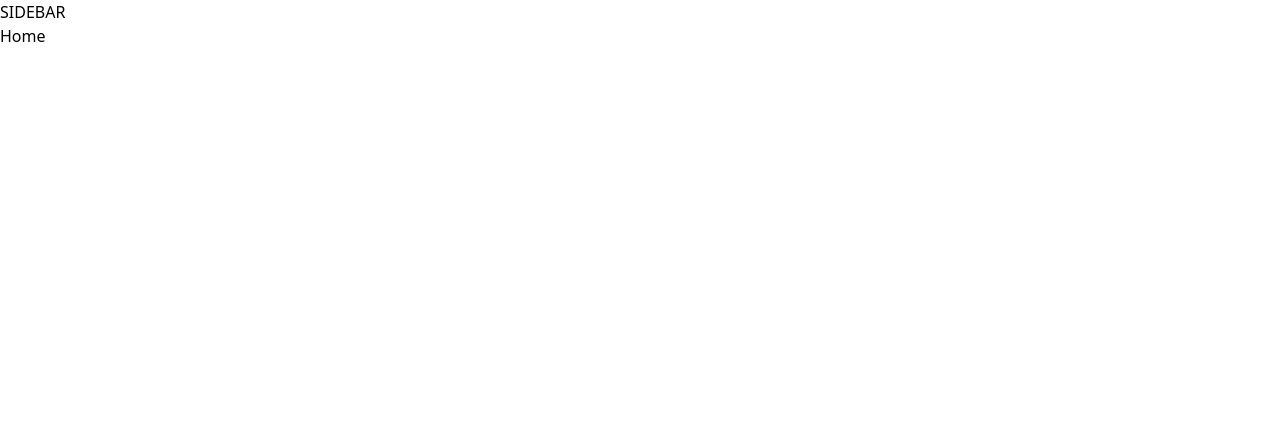
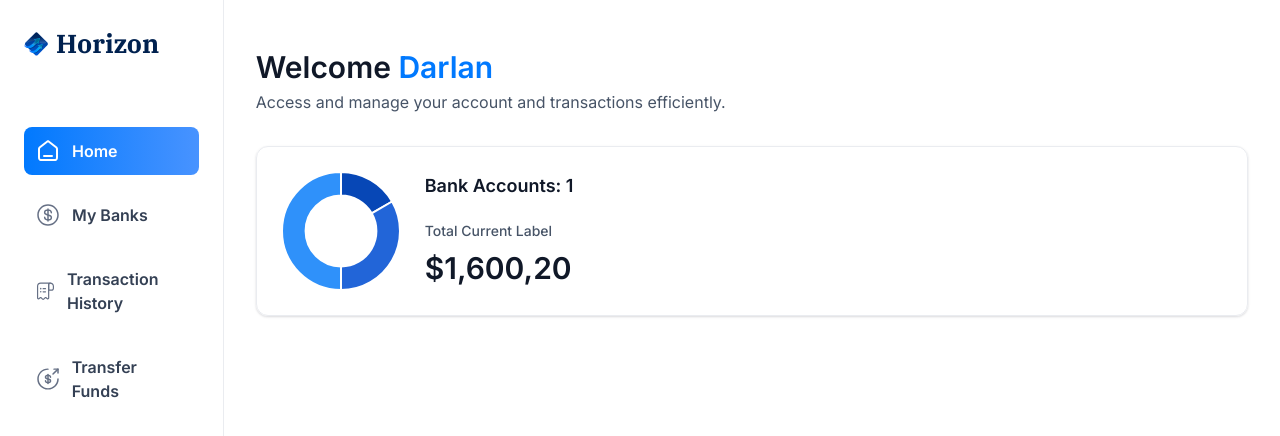
Before and after one commit to darlanZero/JSM_Banking, a Next.js app: page / in a window 1280 px wide. Shown: the top 436 px of the page. Built offline with nearby package versions, Linux system fonts and the light colour scheme.

Commit message:
Home page and sidebar created, first chart created

```diff
--- a/app/(root)/layout.tsx
+++ b/app/(root)/layout.tsx
@@ -1,11 +1,15 @@
+import Sidebar from "@/components/Sidebar";
+
 export default function RootLayout({
   children,
 }: Readonly<{
   children: React.ReactNode;
 }>) {
+  const loggedIn = { firstName : 'Darlan', lastName : 'Oliveira'}
+
   return (
-    <main>
-        SIDEBAR
+    <main className="flex h-screen w-full font-inter">
+        <Sidebar user={loggedIn} />
         {children}
     </main>
   );
--- a/app/(root)/page.tsx
+++ b/app/(root)/page.tsx
@@ -1,8 +1,30 @@
+import HeaderBox from '@/components/HeaderBox'
+import TotalBalanceBox from '@/components/TotalBalanceBox'
 import React from 'react'
 
 const Home = () => {
+
+  const loggedIn = { firstName : 'Darlan'}
+
   return (
-    <div>Home</div>
+    <section className='home'>
+      <div className='home-content'>
+        <header className='home-header'>
+          <HeaderBox
+            type="greeting"
+            title="Welcome"
+            user={loggedIn?.firstName || 'Guest'}
+            subtext='Access and manage your account and transactions efficiently.'
+          />
+
+          <TotalBalanceBox
+            accounts={[]}
+            totalBanks={1}
+            totalCurrentBalance={1600.20}
+          />
+        </header>
+      </div>
+    </section>
   )
 }
 
--- /dev/null
+++ b/components/AnimatedCounter.tsx
@@ -0,0 +1,20 @@
+'use client';
+
+import React from 'react'
+import CountUp from 'react-countup';
+
+const AnimatedCounter = ({ amount }: { amount: number}) => {
+  return (
+    <div className='w-full'>
+        <CountUp
+            end={amount}
+            decimal=','
+            prefix='$'
+            duration={1}
+            decimals={2}
+        />
+    </div>
+  )
+}
+
+export default AnimatedCounter
--- /dev/null
+++ b/components/DoughnutChart.tsx
@@ -0,0 +1,32 @@
+'use client'
+import { Chart as ChartJS, ArcElement, Tooltip, Legend } from "chart.js"
+import { Doughnut } from "react-chartjs-2"
+
+ChartJS.register(ArcElement, Tooltip, Legend);
+
+const DoughnutChart = ({ accounts }: DoughnutChartProps) => {
+    const data = {
+        datasets: [
+            {
+                label: 'Banks',
+                data: [1250, 2500, 3750],
+                backgroundColor: ['#0747b6', '#2265d8', '#2f91fa']
+            }
+        ],
+        labels: ['Bank of America', 'Chase', 'Wells Fargo']
+    }
+
+  return <Doughnut
+    data={data}
+    options={{
+        cutout: '60%',
+        plugins: {
+            legend: {
+                display: false
+            }
+        }
+    }}
+  />
+}
+
+export default DoughnutChart
--- /dev/null
+++ b/components/HeaderBox.tsx
@@ -0,0 +1,20 @@
+import React from 'react'
+
+const HeaderBox = ({ type = 'title', title, subtext, user }: HeaderBoxProps) => {
+  return (
+    <div
+        className='header-box'
+    >
+        <h1 className='header-box-title'>
+            {title}
+            {type === 'greeting' && <span className='text-bankGradient'>
+                &nbsp;{user}
+            </span>}
+        </h1>
+
+        <p className='header-box-subtext'>{subtext}</p>
+    </div>
+  )
+}
+
+export default HeaderBox
--- /dev/null
+++ b/components/Sidebar.tsx
@@ -0,0 +1,69 @@
+'use client'
+
+import { sidebarLinks } from '@/constants'
+import { cn } from '@/lib/utils'
+import Image from 'next/image'
+import Link from 'next/link'
+import { usePathname } from 'next/navigation'
+import React from 'react'
+
+const Sidebar = ({user}: SiderbarProps) => {
+    const pathname = usePathname()
+
+  return (
+    <section className='sidebar'>
+        <nav className='flex flex-col gap-4'>
+            <Link
+                href='/'
+                className='mb-12 flex cursor-pointer items-center gap-2'
+            >
+                <Image
+                    src='/icons/logo.svg'
+                    width={34}
+                    height={34}
+                    alt='Horizon logo'
+                    className='size-[24px] max-xl:size-14'
+                />
+
+                <h1 className='sidebar-logo'>Horizon</h1>
+            </Link>
+
+            {sidebarLinks.map((item) => {
+                {
+
+                    const isActive = pathname === item.route || pathname.startsWith(`${item.route}/`)
+                    return (
+                        <Link
+                            href={item.route}
+                            key={item.label}
+                            className={cn('sidebar-link', {'bg-bank-gradient': isActive})}
+                        >
+                            <div className='relative size-6'>
+                                <Image
+                                    src={item.imgURL}
+                                    alt={item.label}
+                                    fill
+                                    className={cn({'brightness-[3] invert-0': isActive})}
+                                />
+                            </div>
+                            <p
+                                className={cn('sidebar-label', {
+                                    '!text-white': isActive
+                                })}
+                            >
+                                {item.label}
+                            </p>
+                        </Link>
+                    )
+                }
+            })}
+
+            USER
+        </nav>
+
+        FOOTER
+    </section>
+  )
+}
+
+export default Sidebar
--- /dev/null
+++ b/components/TotalBalanceBox.tsx
@@ -0,0 +1,32 @@
+import { formatAmount } from '@/lib/utils'
+import React from 'react'
+import AnimatedCounter from './AnimatedCounter'
+import DoughnutChart from './DoughnutChart'
+
+const TotalBalanceBox = ({accounts = [], totalBanks, totalCurrentBalance}: TotalBalanceBoxProps) => {
+  return (
+    <section className='total-balance'>
+        <div className='total-balance-chart'>
+            <DoughnutChart accounts={accounts} />
+        </div>
+
+        <div className='flex flex-col gap-6'>
+            <h2 className='header-2'>
+                Bank Accounts: {totalBanks}
+            </h2>
+
+            <div className='flex flex-col gap-2'>
+                <p className='total-balance-label'>
+                    Total Current Label
+                </p>
+
+                <div className='total-balance-amount flex-center gap-2'>
+                    <AnimatedCounter amount={totalCurrentBalance} />
+                </div>
+            </div>
+        </div>
+    </section>
+  )
+}
+
+export default TotalBalanceBox
--- a/package.json
+++ b/package.json
@@ -10,11 +10,15 @@
   },
   "dependencies": {
     "@radix-ui/react-slot": "^1.0.2",
+    "chart.js": "^4.4.2",
     "class-variance-authority": "^0.7.0",
     "clsx": "^2.1.1",
     "lucide-react": "^0.377.0",
     "next": "14.2.3",
+    "query-string": "^9.0.0",
     "react": "^18",
+    "react-chartjs-2": "^5.2.0",
+    "react-countup": "^6.5.3",
     "react-dom": "^18",
     "tailwind-merge": "^2.3.0",
     "tailwindcss-animate": "^1.0.7"
--- a/types/index.d.ts
+++ b/types/index.d.ts
@@ -202,7 +202,7 @@
   appwriteItemId?: string;
 }
 
-declare interface TotlaBalanceBoxProps {
+declare interface TotalBalanceBoxProps {
   accounts: Account[];
   totalBanks: number;
   totalCurrentBalance: number;
```
Also changed, not shown: 1 other file (tests, documents, lock files or other folders).
